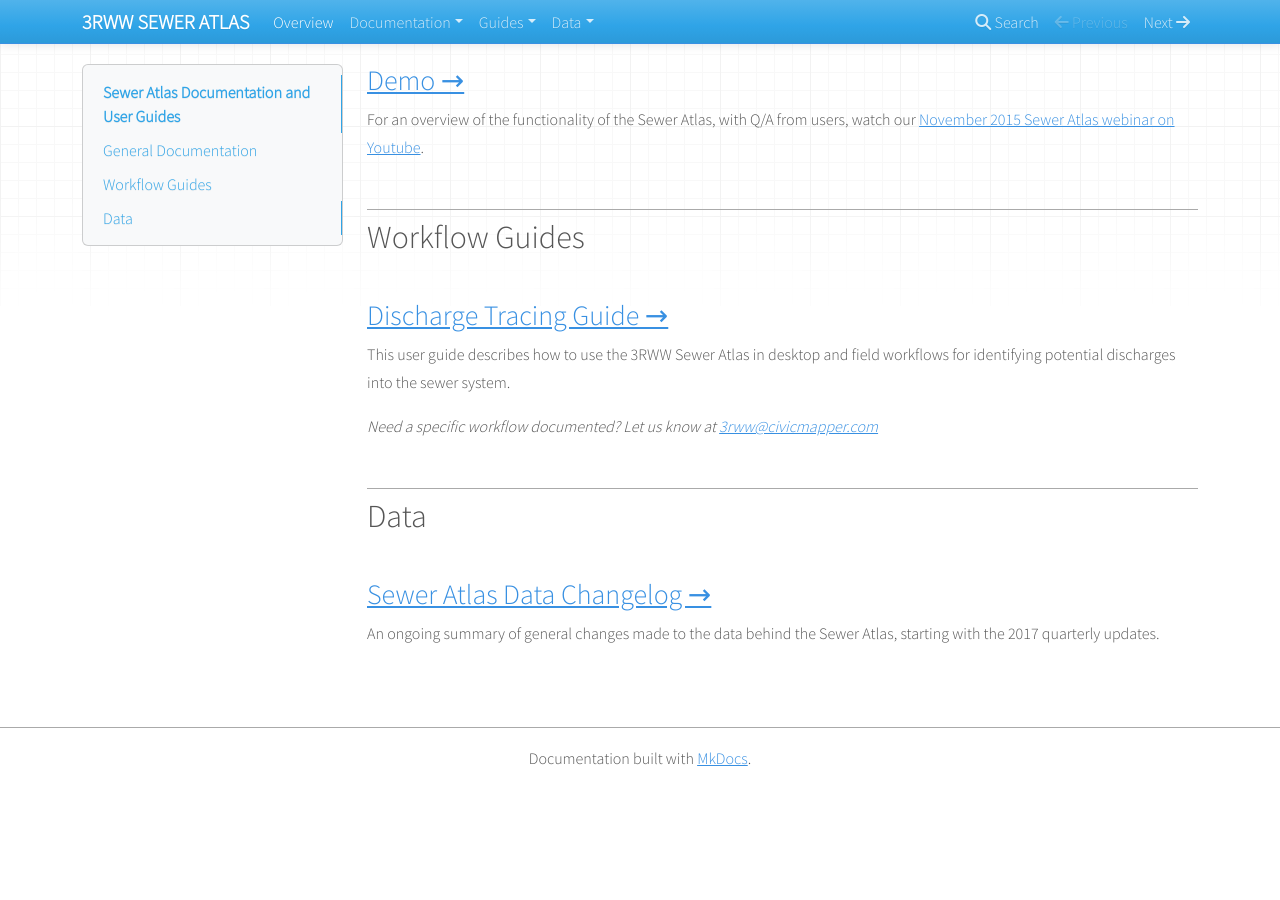
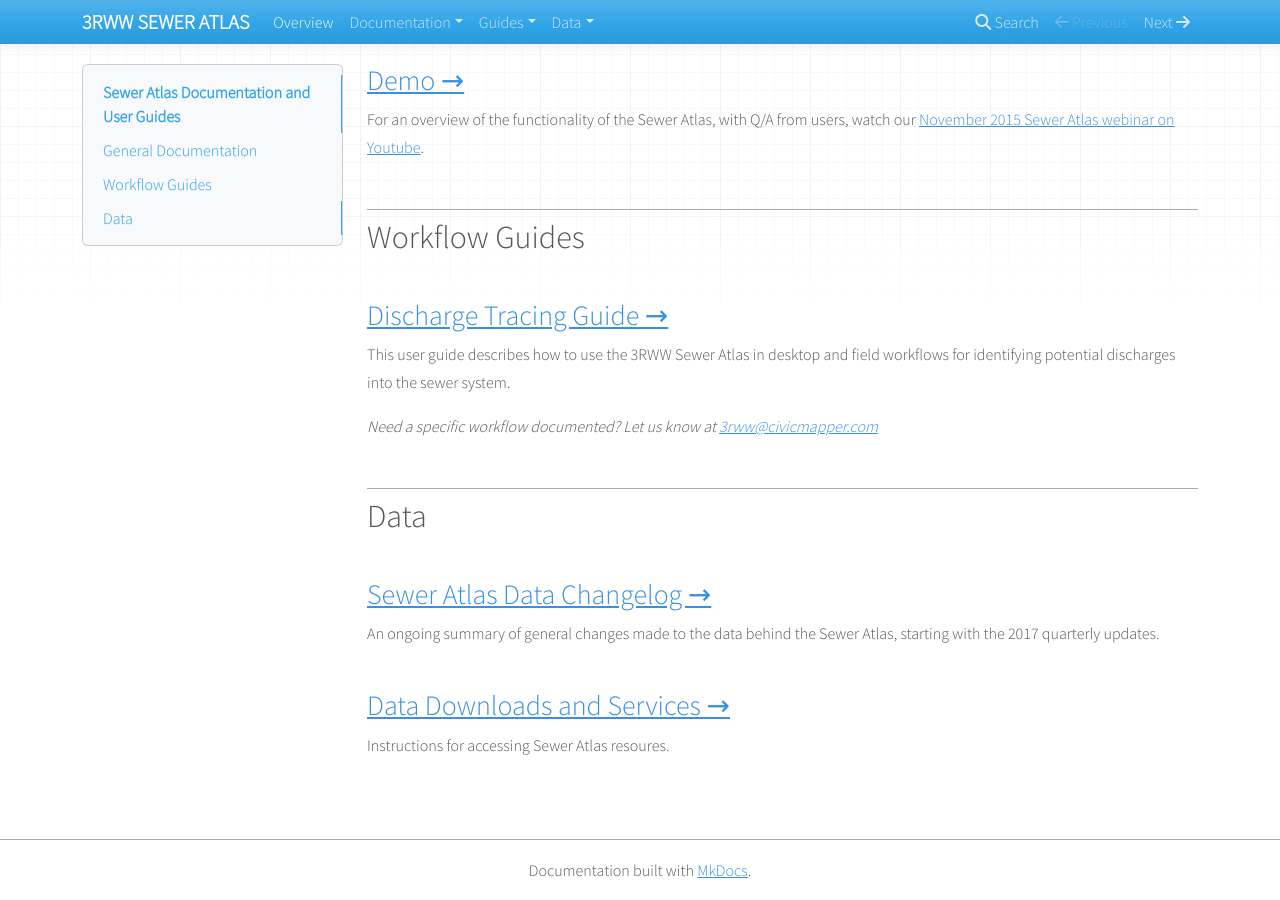
Before and after one commit to 3rww/sewer-atlas-docs, an MkDocs documentation site: the page built from docs/index.md, in a window 1280 px wide and 900 px high, scrolled down 1178 px. Built offline with MkDocs 1.6.1, drawn with Linux system fonts in a browser that asks for light colours; nearby versions of some CDN libraries; old or Windows-style settings are respelled for this version of MkDocs; before the commit the page ends 1966 px from its top, so only the background shows below that.

Commit message:
Update index.md

```diff
--- a/docs/index.md
+++ b/docs/index.md
@@ -3,7 +3,7 @@
 <br>
 # Sewer Atlas Documentation and User Guides
 
-The **[3RWW Sewer Atlas](http://mds.3riverswetweather.org/atlas/rsi)** represents the next generation of mapping products from [3 Rivers Wet Weather (3RWW)](www.3riverswetweather.org).
+The **[3RWW Sewer Atlas](http://mds.3riverswetweather.org/atlas/rsi)** represents the next generation of mapping products from [3 Rivers Wet Weather (3RWW)](http://www.3riverswetweather.org).
 
 ![Sewer Atlas interface](img/ui/Slide6.JPG)
 
@@ -28,3 +28,6 @@ This user guide describes how to use the 3RWW Sewer Atlas in desktop and field w
 
 ### [Sewer Atlas Data Changelog &rarr;](changelog.md)
 An ongoing summary of general changes made to the data behind the Sewer Atlas, starting with the 2017 quarterly updates.
+
+### [Data Downloads and Services &rarr;](services_and_downloads.md)
+Instructions for accessing Sewer Atlas resoures.
```
